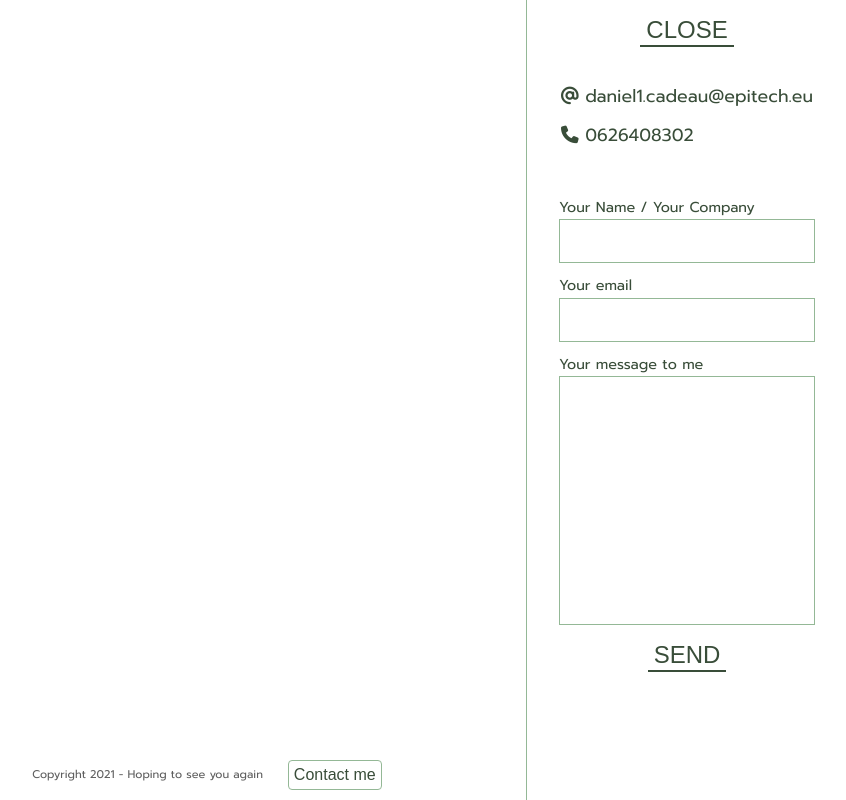
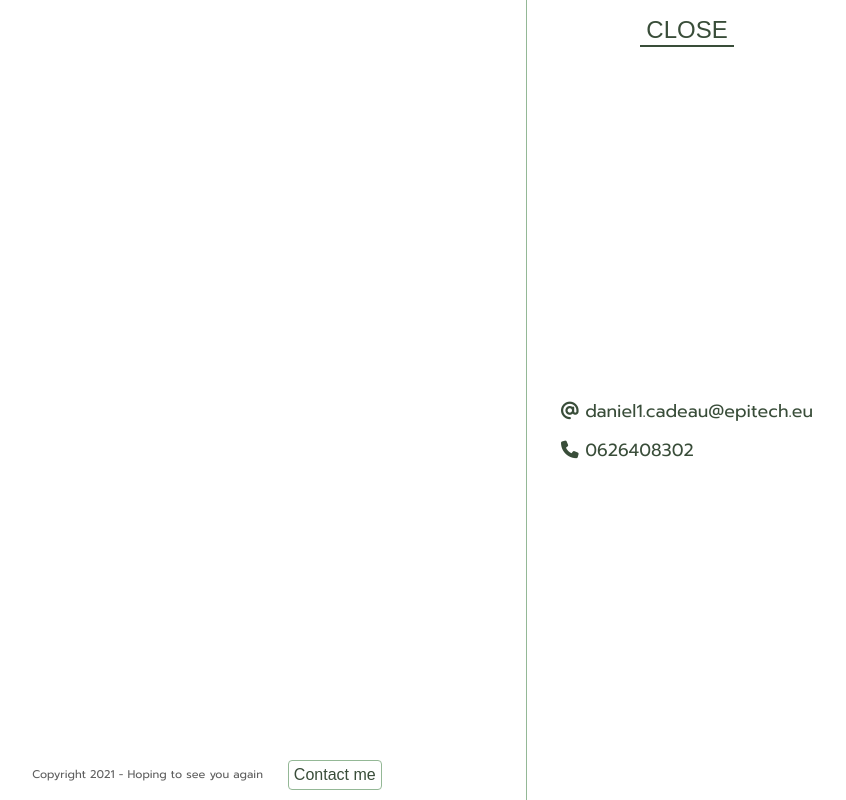
Before and after one commit to MrDanielCadeau/MrDanielCadeau.github.io, a Vue app: page / in a window 1280 px wide. Both pictures are taken after a click on the button "Contact me". Shown: the part 860-1660 px from the top of the page, without its empty margins (433-1279 px from the left). Built offline with nearby package versions, Linux system fonts and the light colour scheme.

Commit message:
removed form

```diff
--- a/src/components/Sidebar.vue
+++ b/src/components/Sidebar.vue
@@ -12,31 +12,10 @@
             <a :href="`mailto:${this.profile.email}`"><i class="fas fa-at"></i> {{this.profile.email}}</a>
             <a :href="`tel:${this.profile.phone}`"><i class="fas fa-phone"></i> {{this.profile.phone}}</a>
         </div>
-        <form class="contactForm" @submit.prevent="sendEmail" v-if="!this.res">
-            <label for="user_name">Your Name / Your Company</label>
-            <input id="user_name" type="text" name="user_name" />
-            <label for="user_email">Your email</label>
-            <input id="user_email" type="email" name="user_email" />
-            <label for="message">Your message to me</label>
-            <textarea id="message" name="message"></textarea>
-            <div class="sidebarBottom smoothButtons">
-                <ul>
-                    <li>
-                        <button class="sidebarClose">SEND</button>
-                        <span></span>
-                    </li>
-                </ul>
-            </div>
-        </form>
-        <div v-else class="contactForm">
-            <h3>Thank you for your message, I will try to answer it quickly!</h3>
-        </div>
-
     </div>
 </template>
 
 <script>
-    import emailjs from 'emailjs-com';
     export default {
         props: {
             profile: Object,
@@ -48,21 +27,6 @@
             }
         },
         methods: {
-            sendEmail: function(e) {
-                emailjs.sendForm('service_6wuwpae', 'template_efwa4ru', e.target, 'user_7XiHEX24HZMuUJUdjIXjH')
-                    .then((result) => {
-                        console.log('SUCCESS!', result.status, result.text)
-                    }, (error) => {
-                        console.log('FAILED...', error)
-                    })
-                emailjs.sendForm('service_6wuwpae', 'template_s44z4w8', e.target, 'user_7XiHEX24HZMuUJUdjIXjH')
-                    .then((result) => {
-                        console.log('SUCCESS!', result.status, result.text)
-                    }, (error) => {
-                        console.log('FAILED...', error)
-                    })
-                this.res = true
-            },
         },
         mounted() {
             console.log('Sidebar is loaded.')
```
Also changed, not shown: package.json (+1 -7 lines), 1 other file (tests, documents, lock files or other folders).
